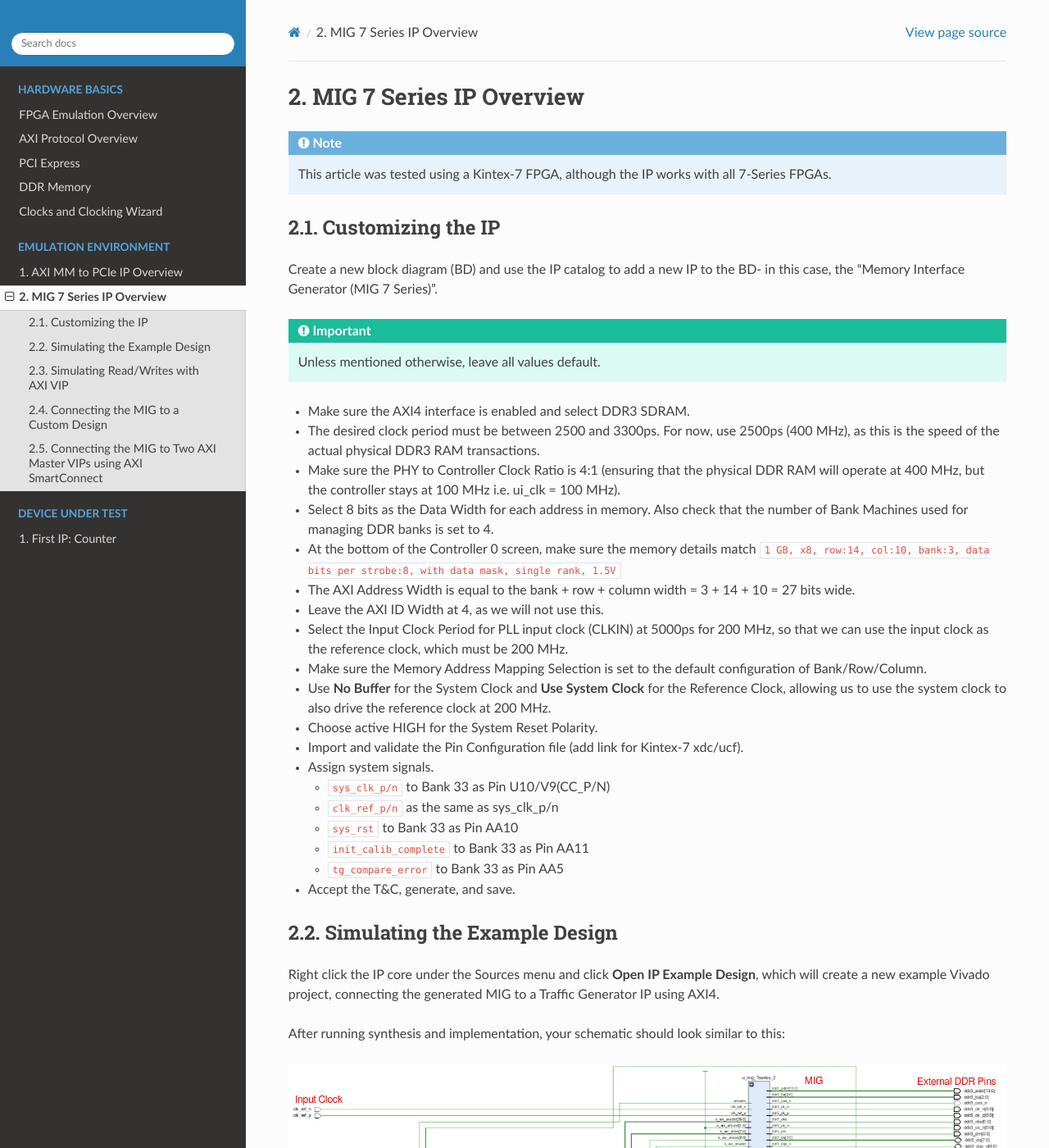
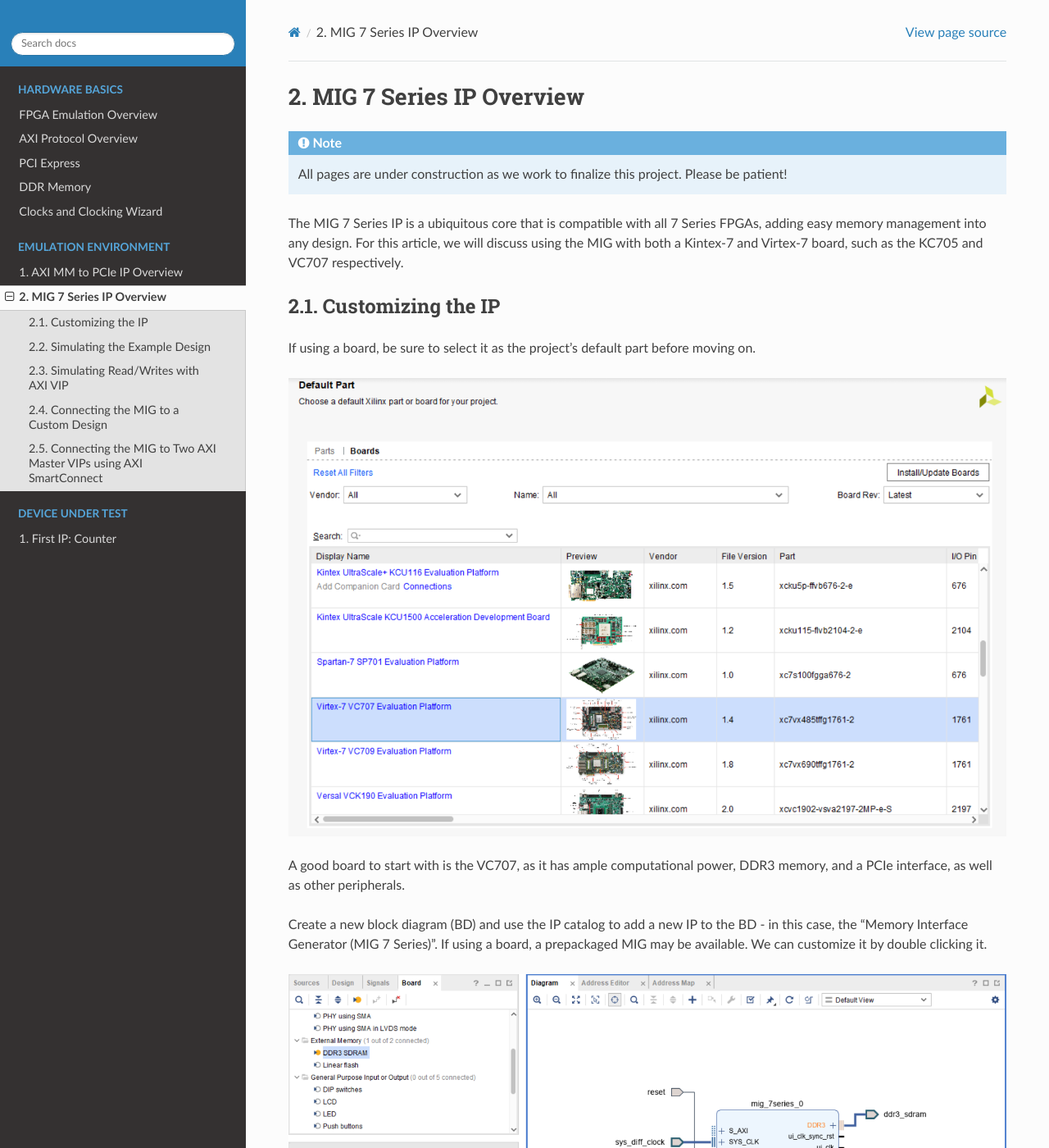
Before and after one commit to fpgaemu/fpgaemu, a Sphinx documentation site: the page built from docs/mig.rst, in a window 1280 px wide and 1400 px high. Shown: the whole window at 82% size. Built offline with Sphinx 7.4.7 and the Read the Docs theme 2.0.0, drawn with Linux system fonts in a browser that asks for light colours; some of the changed text lies outside the part shown.

Commit message:
Add MIG content

```diff
--- a/docs/CONTRIBUTORS.rst
+++ b/docs/CONTRIBUTORS.rst
@@ -2,3 +2,9 @@
  - `Chadmond Wu <https://github.com/chadmondwu>`__
  - `Perry Nesbet <https://google.com>`__
  - `Haley Guastaferro <https://google.com>`__
+ - `Gabriel Pellot <https://google.com>`__
+ - `Jose Zamudio Gomez <https://google.com>`__
+ - `Ruiwen Wang <https://google.com>`__
+ - `Venkat Shastri, PhD <https://www.sandiego.edu/engineering/faculty-and-staff/biography.php?profile_id=1753>`__
+ - `Jeffrey Teza <https://linkedin.com/in/jeff-teza/>`__
+ - `Ryan Kubiak <https://linkedin.com/in/ryankubiak/>`__
--- a/docs/mig.rst
+++ b/docs/mig.rst
@@ -4,13 +4,27 @@
 MIG 7 Series IP Overview
 ========================
 
-.. Note:: This article was tested using a Kintex-7 FPGA, although the IP works with all 7-Series FPGAs.
+.. Note:: All pages are under construction as we work to finalize this project. Please be patient!
+
+The MIG 7 Series IP is a ubiquitous core that is compatible with all 7 Series FPGAs, adding easy memory
+management into any design. For this article, we will discuss using the MIG with both a Kintex-7 and
+Virtex-7 board, such as the KC705 and VC707 respectively.
 
 Customizing the IP
 ------------------
 
-Create a new block diagram (BD) and use the IP catalog to add a new IP to the BD- in this case, the
-"Memory Interface Generator (MIG 7 Series)".
+If using a board, be sure to select it as the project's default part before moving on.
+
+.. image:: /images/mig7/board_select.png
+
+A good board to start with is the VC707, as it has ample computational power, DDR3 memory,
+and a PCIe interface, as well as other peripherals.
+
+Create a new block diagram (BD) and use the IP catalog to add a new IP to the BD - in this case, the
+"Memory Interface Generator (MIG 7 Series)". If using a board, a prepackaged MIG may be available.
+We can customize it by double clicking it.
+
+.. image:: /images/mig7/sample_ip.png
 
 .. Important:: Unless mentioned otherwise, leave all values default.
 
@@ -22,8 +36,9 @@
 -  Make sure the PHY to Controller Clock Ratio is 4:1 (ensuring that the physical DDR RAM will
    operate at 400 MHz, but the controller stays at 100 MHz i.e. ui_clk = 100 MHz).
 
--  Select 8 bits as the Data Width for each address in memory. Also check that the number
-   of Bank Machines used for managing DDR banks is set to 4.
+-  For Kintex-7, select 8 bits as the Data Width for each address in memory. Also check that the number
+   of Bank Machines used for managing DDR banks is set to 4. For Virtex-7, set the Data Width to 64
+   bits to account for the larger data bandwidth.
 
 -  At the bottom of the Controller 0 screen, make sure the memory details match
    ``1 GB, x8, row:14, col:10, bank:3, data bits per strobe:8, with data mask, single rank, 1.5V``
@@ -33,7 +48,7 @@
 -  Leave the AXI ID Width at 4, as we will not use this.
 
 -  Select the Input Clock Period for PLL input clock (CLKIN) at 5000ps for 200 MHz, so that we can
-   use the input clock as the reference clock, which must be 200 MHz.
+   use the input clock as the reference clock, which must be 200 MHz. Deselect any additional clocks.
 
 -  Make sure the Memory Address Mapping Selection is set to the default configuration of Bank/Row/Column.
 
@@ -42,7 +57,19 @@
 
 -  Choose active HIGH for the System Reset Polarity.
 
--  Import and validate the Pin Configuration file (add link for Kintex-7 xdc/ucf).
+-  Import and validate the Pin Configuration file. Boards will come with preset constraints. For example,
+   the VC707's pins are as such:
+
+.. image:: /images/mig7/pin_selection.png
+
+-  If prompted, select the following HP Bank byte groups for data and address/control.
+
+   - Byte Group T0 to Address/Ctrl-0
+   - Byte Group T1 to Address/Ctrl-1
+   - Byte Group T2 to Address/Ctrl-2
+   - Byte Group T3 to DQ[0-7]
+
+.. image:: /images//mig7/byte.png
 
 -  Assign system signals.
 
@@ -83,9 +110,10 @@
 We can observe this behavior by running a Behavioral Simulation in Vivado. Make sure to add
 the correct AXI signals by clicking the **Scope** heading, right clicking on the ``u_ip_top`` module,
 and selecting **Add to Wave Window**. This will allow us to see the AXI read and write transactions.
-(add screenshot here ~)
 
-.. Note:: If you need a refresher on the AXI protocol or interpreting the simulation's waveforms, check here: :ref:`Axi Protocol Overview`.
+.. image:: /images/mig7/wave_window.png
+
+.. Note:: If you need a refresher on the AXI protocol or interpreting the simulation's waveforms, check here: :ref:`AXI Protocol Overview`.
 
 Since the MIG needs time to calibrate and set up, no AXI reads/writes will occur until after the ``init_calib_complete``
 pin goes HIGH after 100us.
@@ -97,6 +125,9 @@
 
 Simulating Read/Writes with AXI VIP
 -----------------------------------
+
+.. Note:: All further examples are implemented using a Kintex-7 FPGA. However, the most pertinent portions apply to all other FPGAs (*e.g. the VIP implementation can also be used in the VC707's provided testbench*).
+
 As mentioned before, Xilinx's implementation of their Traffic Generator is difficult to break down
 into understandable chunks. Luckily, Xilinx also provides an alternative - the AXI Verification IP
 (or AXI VIP), which can simulate an AXI master, slave, or pass-through device. You can find more
```
Also changed, not shown: docs/images/mig7/board_select.png (added), docs/images/mig7/byte.png (added), docs/images/mig7/pin_selection.png (added), docs/images/mig7/sample_ip.png (added), docs/images/mig7/system_signals.png (added), docs/images/mig7/wave_window.png (added).
